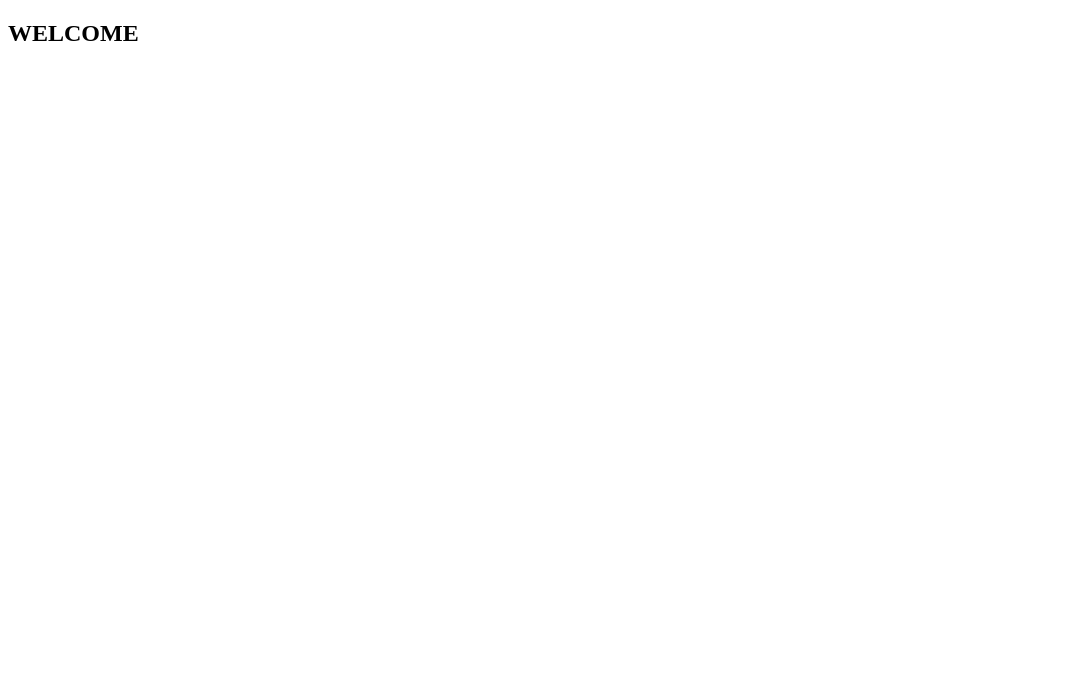
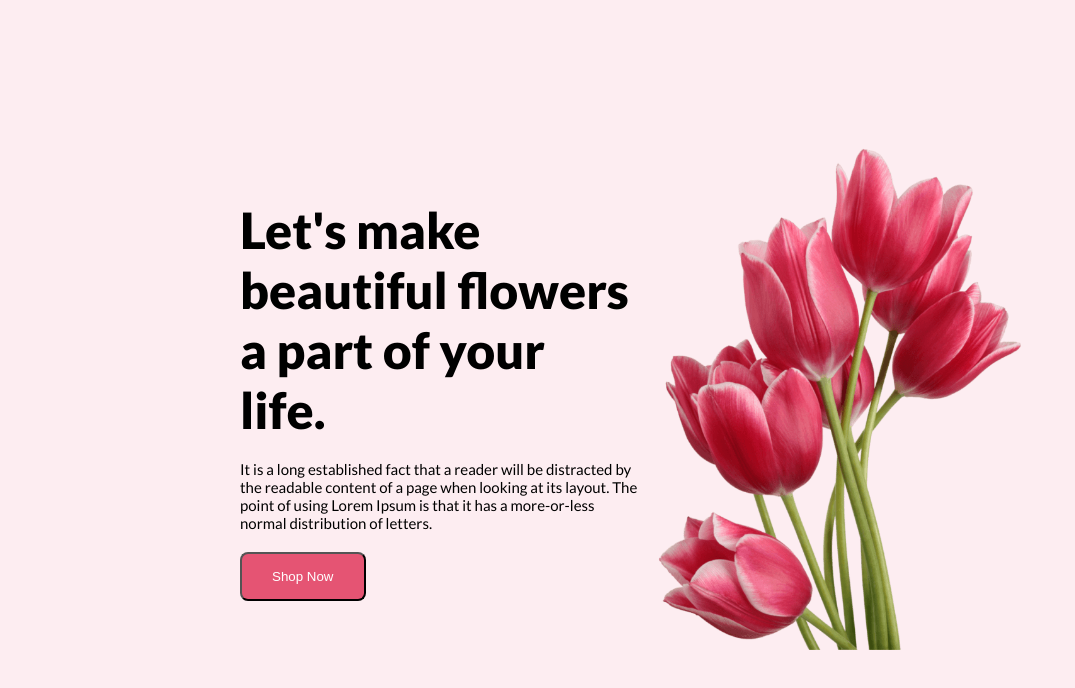
Before and after one commit to asroney/flowershop, a plain HTML site: page index.html in a window 1280 px wide. Shown: the whole page, without its empty margins (0-1075 px from the left). Drawn offline with Linux system fonts and the light colour scheme.

Commit message:
banner created

```diff
--- a/index.html
+++ b/index.html
@@ -5,11 +5,23 @@
     <meta name="viewport" content="width=device-width, initial-scale=1.0">
     <title>Flower Shop</title>
     <link rel="stylesheet" href="style/style.css">
+    <link rel="preconnect" href="https://fonts.googleapis.com">
+<link rel="preconnect" href="https://fonts.gstatic.com" crossorigin>
+<link href="https://fonts.googleapis.com/css2?family=Lato:wght@100;300;400;700;900&display=swap" rel="stylesheet">
 </head>
 <body>
     <section>
         <div class="banner-container">
-            <h1>WELCOME</h1>
+            <div class="banner-content">
+                <h1 class="content-title">Let's make beautiful flowers a part of your life.</h1>
+                <p class="content-description">It is a long established fact that a reader will be distracted by the readable content of a page when looking at its layout. The point of using Lorem Ipsum is that it has a more-or-less normal distribution of letters.</p>
+                <button class="btn">Shop Now</button>
+
+            </div>
+            <div class="banner-image">
+                <img class="bnr-image" src="image/pngwing10.png" alt="">
+
+            </div>
 
         </div>
     </section>
--- a/style/style.css
+++ b/style/style.css
@@ -0,0 +1,45 @@
+*{
+    margin: 0px;
+    padding: 0px;
+}
+body{
+    font-family: 'Lato', sans-serif;
+}
+.banner-container{
+    display: flex;
+    justify-content: space-around;
+    align-items: center;
+    background-color: rgba(229, 84, 115, 0.10);
+    padding: 0px 240px;
+    height: 100vh;
+}
+.banner-image{
+    width: 50%;
+    margin: auto;
+}
+
+.bnr-image{
+    width: 100%;
+}
+
+.content-title{
+    font-size: 50px;
+    font-weight: 800;
+    color: black;
+    margin-bottom: 20px;
+}
+.banner-content{
+    width: 50%;
+    margin: auto;
+}
+.content-description{
+    font-size: 15px;
+    margin-bottom: 20px;
+}
+
+.btn{
+    padding: 15px 30px;
+    border-radius: 8px;
+    background: #E55473;
+    color: white;
+}
```
